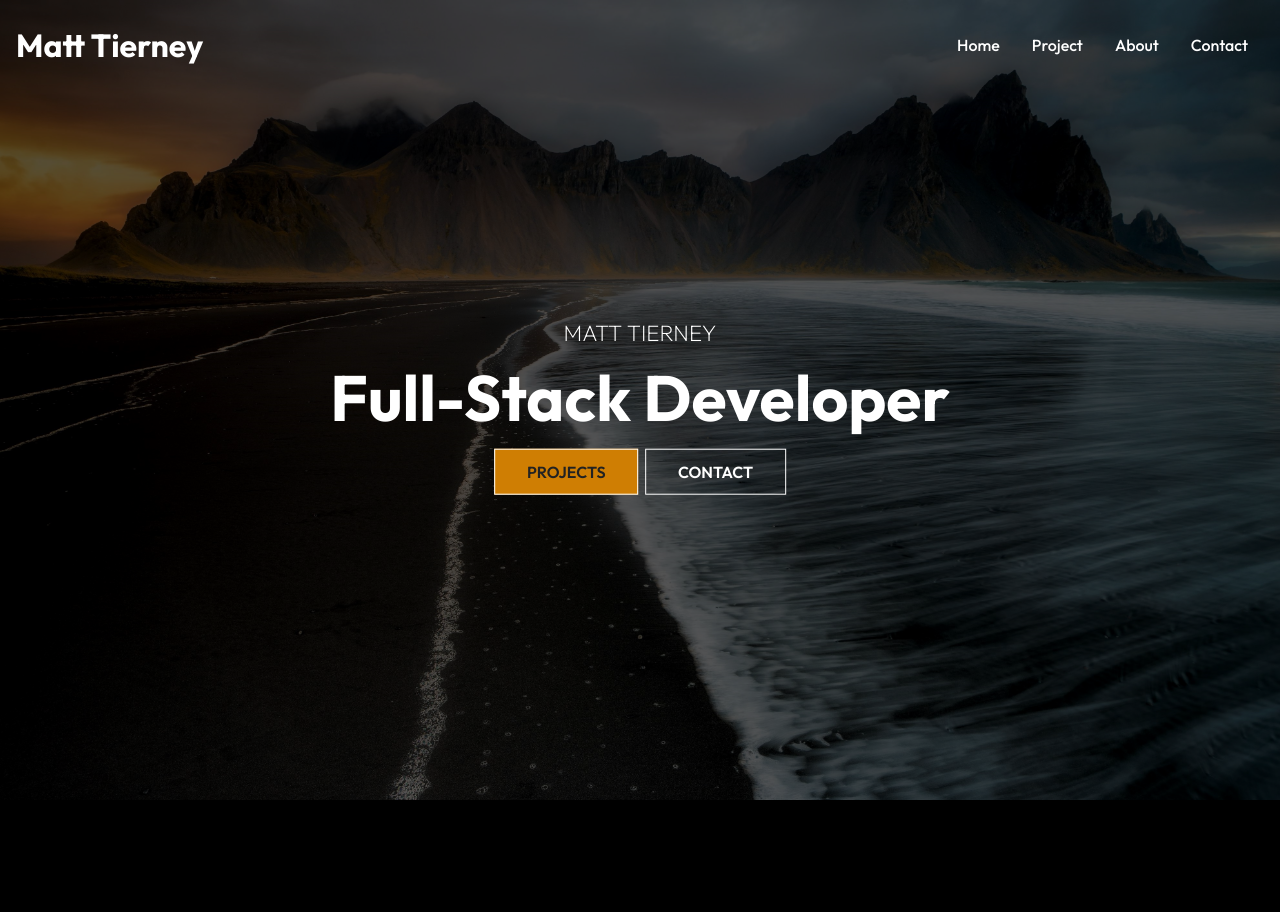
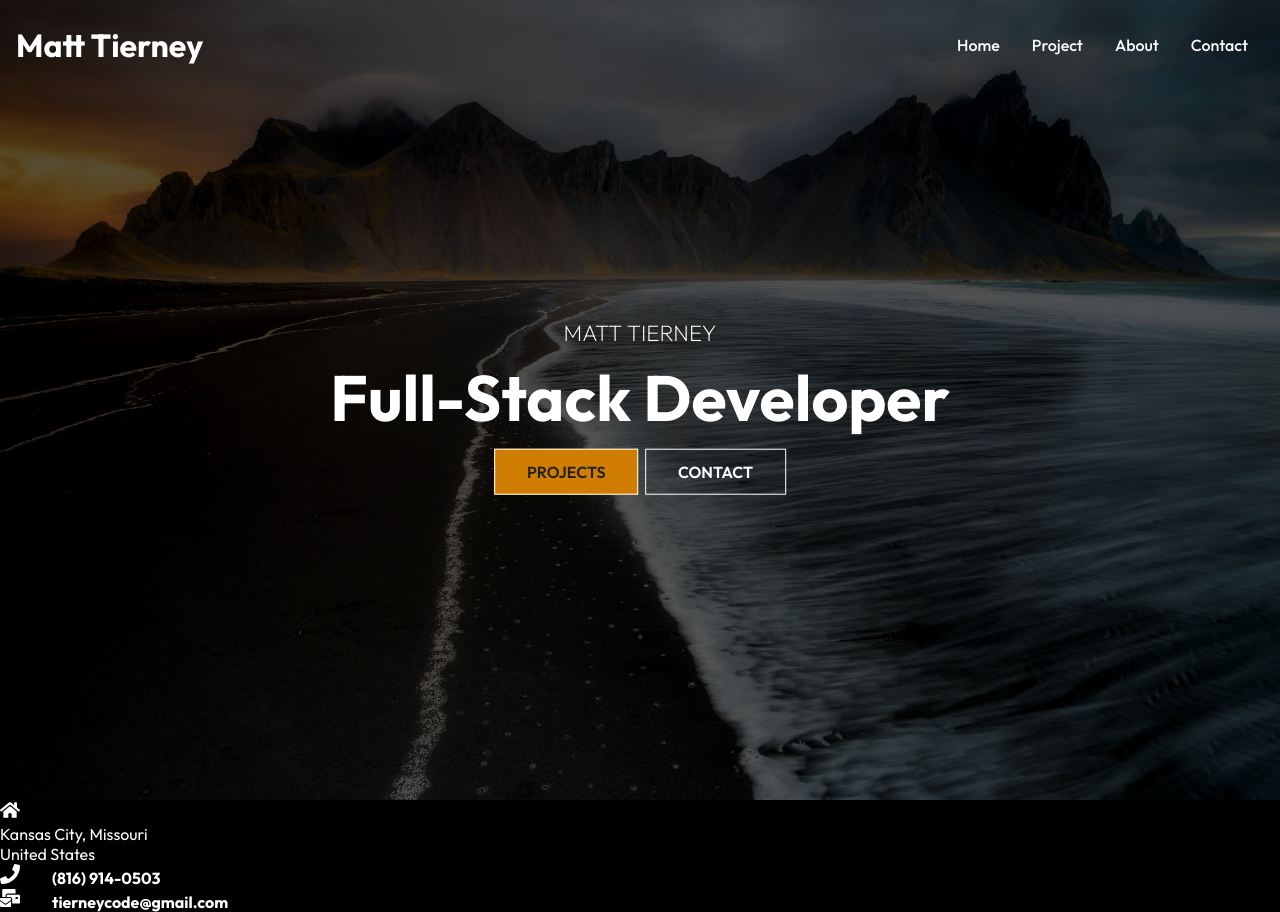
Before and after one commit to Tierney7/port-tierney, a React (Create React App) app: page / in a window 1280 px wide. Before the commit the page ends 804 px from the top, so only its background shows below. Built offline with nearby package versions, Linux system fonts and the light colour scheme.

Commit message:
contact icons

```diff
--- /dev/null
+++ b/src/components/Footer.js
@@ -0,0 +1,33 @@
+import "./FooterStyles.css"
+import React from 'react'
+import { FaHome, FaPhone, FaMailBulk } from "react-icons/fa";
+
+
+const footer = () => {
+  return (
+    <div className="footer">
+      <div className="footer-container">
+        <div className="left">
+            <div className="location">
+            <FaHome size={20} style={{ color: "#fff", marginRight: "2rem" }}/>
+            <div>
+                <p>Kansas City, Missouri</p>
+                <p>United States</p>
+            </div>
+            </div>
+            <div className="phone">
+            <h4><FaPhone size={20} style={{ color: "#fff", marginRight: "2rem" }}/>
+            (816) 914-0503</h4>
+            </div>
+        <div className="email">
+            <h4><FaMailBulk size={20} style={{ color: "#fff", marginRight: "2rem" }}/>tierneycode@gmail.com</h4>
+        </div>
+        </div>
+
+        <div className="right"></div>
+      </div>
+    </div>
+  )
+}
+
+export default footer
--- a/src/routes/Home.js
+++ b/src/routes/Home.js
@@ -1,12 +1,14 @@
 import React from 'react';
 import Navbar from '../components/Navbar';
 import HeroImg from '../components/HeroImg';
+import Footer from '../components/Footer';
 
 const Home = () => {
   return (
     <div>
       <Navbar />
       <HeroImg />
+      <Footer />
     </div>
   );
 };
```
Also changed, not shown: src/components/FooterStyles.css (added).
